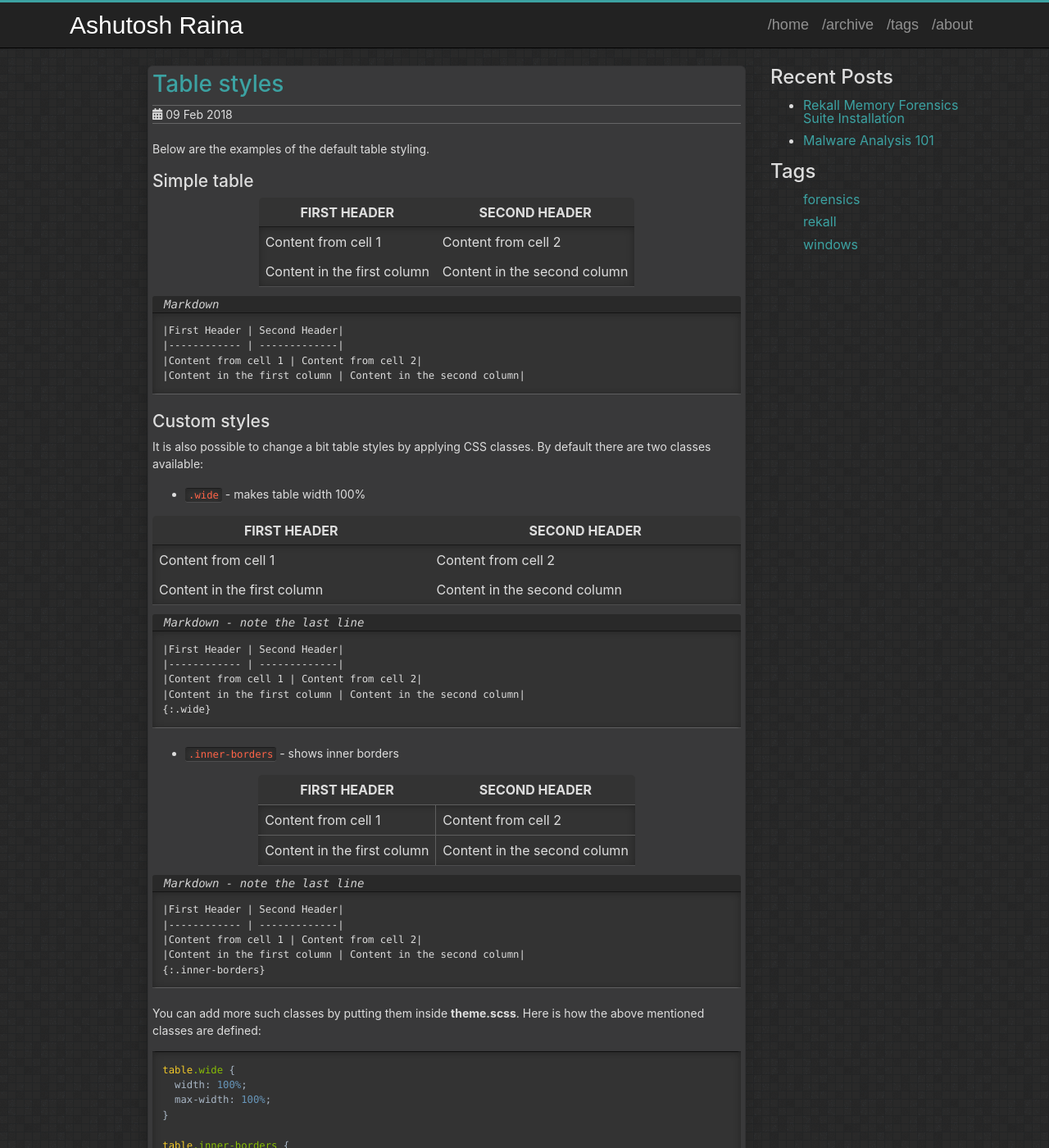
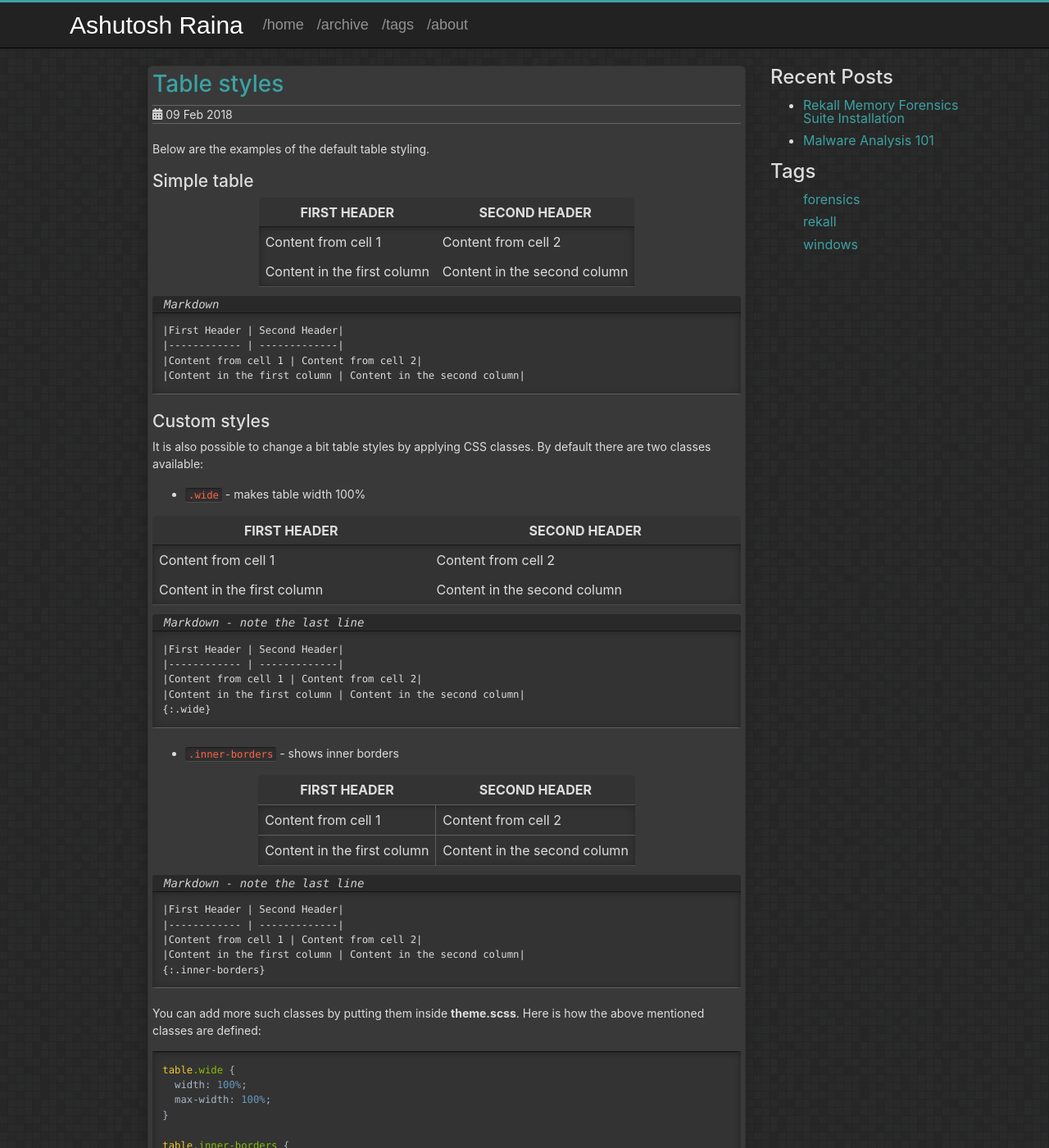
Before and after one commit to rainaashutosh/rainaashutosh.github.io, a Jekyll site: the page built from help_posts/2018-02-09-table-styles.md, in a window 1280 px wide and 1400 px high. Shown: the whole window at 82% size. Built offline with Jekyll 4.4.1, drawn with Linux system fonts in a browser that asks for light colours; comment, search, counter and statistics services are not loaded; some of the changed text lies outside the part shown.

Commit message:
#0001 some more edits

```diff
--- a/_layouts/post.html
+++ b/_layouts/post.html
@@ -1,7 +1,7 @@
 {% include header.html %}
     <div class="wrapper">
       <div class="content">
-        <div class="container container-center">
+        <div class="container container-left">
           <div class="row">
             <div class="col-md-8 offset-md-1">
               <div class="article">
@@ -39,7 +39,6 @@
             </div>
           </div>
         </div>
-        {% include disqus-comments.html %}
       </div>
       {% include footer.html %}
     </div>
--- a/assets/css/theme.scss
+++ b/assets/css/theme.scss
@@ -271,7 +271,7 @@ nav {
     color: #777;
   }
   .navbar-nav {
-    margin-left: auto;
+    margin-left: 0;
   }
   .navbar.shrink {
     min-height: 15px !important;
```
